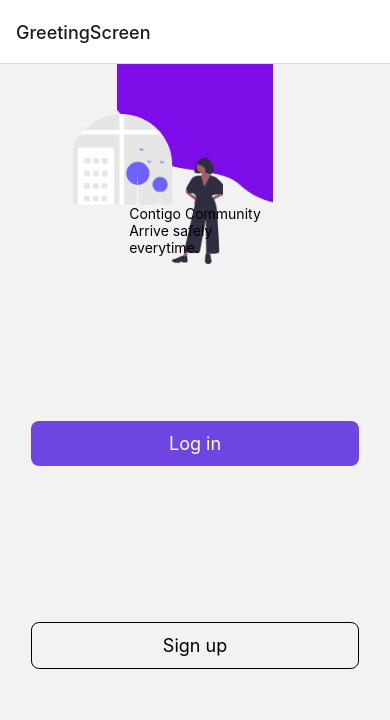
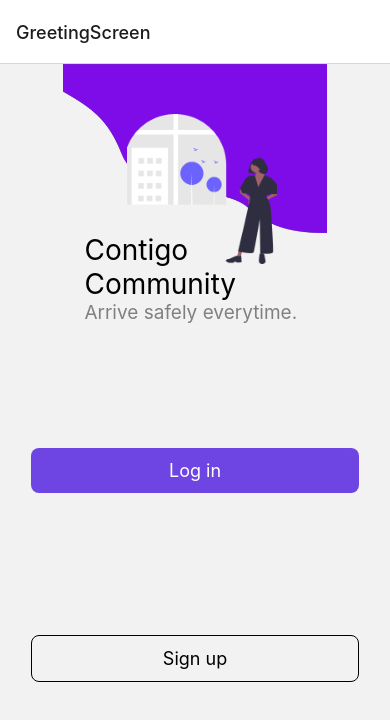
Before and after one commit to ComunidadContigo/Polaris, a React Native app: screen /GreetingScreen in a window 390 px wide. Shown: the top 720 px of the page. Built offline with nearby package versions, Linux system fonts and the light colour scheme.

Commit message:
Improved title and subtitle design.

```diff
--- a/screens/GreetingScreen/GreetingScreen.jsx
+++ b/screens/GreetingScreen/GreetingScreen.jsx
@@ -36,8 +36,12 @@ const GreetingScreen = ({ navigation }) => {
           </ImageBackground>
         </View>
         <View style={styles.heroTitleSection}>
-          <Text>Contigo Community</Text>
-          <Text>Arrive safely everytime.</Text>
+          <Text style={text.bigTextSize}>Contigo Community</Text>
+          <Text
+            style={[text.mediumTextSize, colors.lightBackground.subtitle]}
+          >
+            Arrive safely everytime.
+          </Text>
         </View>
       </View>
       <View style={styles.buttonWrapper}>
@@ -55,7 +59,7 @@ const GreetingScreen = ({ navigation }) => {
           style={buttons.borderedButton}
           accessibilityLabel='SignUp button'
         >
-          <Text style={[text.normalTextSize, colors.greyBackground.text]}>
+          <Text style={[text.normalTextSize, colors.lightBackground.text]}>
             Sign up
           </Text>
         </TouchableOpacity>
--- a/styles/colors.ts
+++ b/styles/colors.ts
@@ -2,6 +2,7 @@ const mainPurple = '#6e45e2';
 const lightText = '#fff';
 const grey = '#ccc';
 const black = '#000';
+const subtitle = '#808080';
 
 export default {
   mainColors: {
@@ -12,12 +13,15 @@ export default {
       color: lightText,
     },
   },
-  greyBackground: {
+  lightBackground: {
     background: {
       backgroundColor: grey,
     },
     text: {
       color: black,
     },
+    subtitle: {
+      color: subtitle,
+    },
   },
 };
--- a/styles/text.ts
+++ b/styles/text.ts
@@ -1,6 +1,7 @@
 const normalTextSize = 18;
 const smallTextSize = 16;
-const bigTextSize = 20;
+const mediumTextSize = 19;
+const bigTextSize = 28;
 
 export default {
   normalTextSize: {
@@ -12,4 +13,7 @@ export default {
   bigTextSize: {
     fontSize: bigTextSize,
   },
+  mediumTextSize: {
+    fontSize: mediumTextSize,
+  },
 };
```
